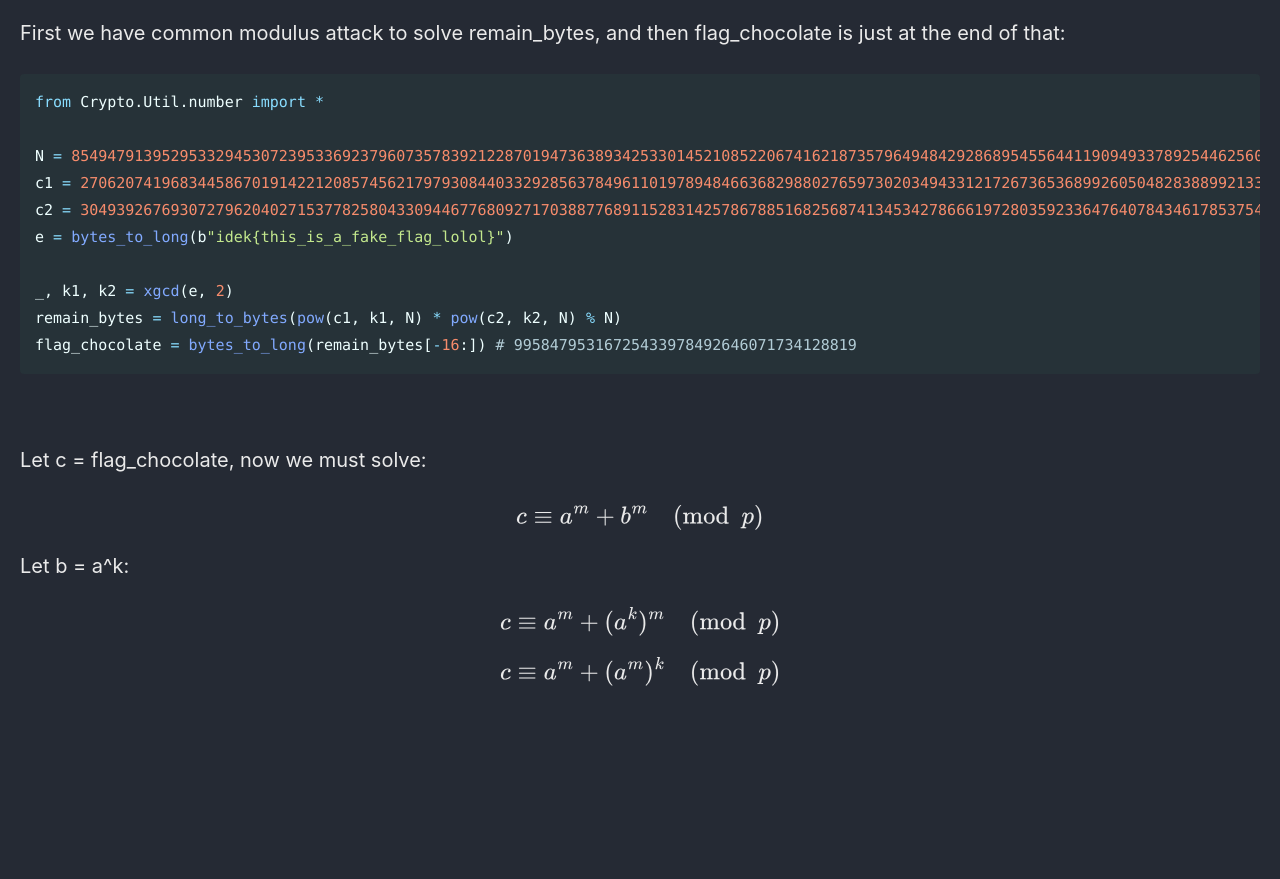
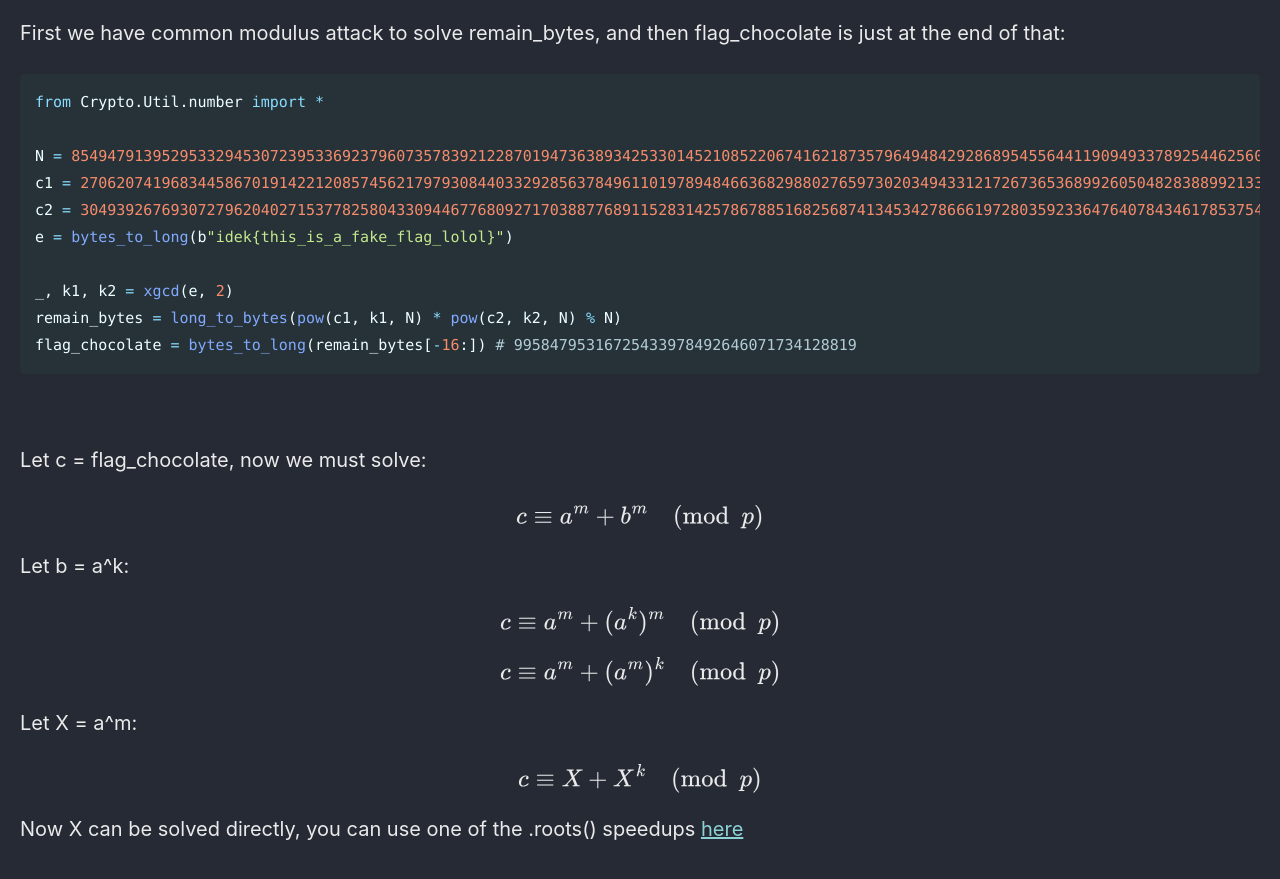
Before and after one commit to Connor-McCartney/Connor-McCartney.github.io, a Jekyll site: the page built from _pages/cryptography/other/idekCTF2025.md, in a window 1280 px wide and 900 px high, scrolled down 2024 px. Shown: the top 879 px of the window. Built offline with Jekyll 4.4.1, drawn with Linux system fonts in a browser that asks for light colours; cached includes are drawn as plain includes; before the commit the page ends 2762 px from its top, so only the background shows below that.

Commit message:
Update idekCTF2025.md

```diff
--- a/_pages/cryptography/other/idekCTF2025.md
+++ b/_pages/cryptography/other/idekCTF2025.md
@@ -104,3 +104,9 @@ Let b = a^k:
 $$c \equiv a^m + (a^k)^m \pmod p$$
 
 $$c \equiv a^m + (a^m)^k \pmod p$$
+
+Let X = a^m:
+
+$$c \equiv X + X^k \pmod p$$
+
+Now X can be solved directly, you can use one of the .roots() speedups [here](https://connor-mccartney.github.io/cryptography/other/grammarnaziMaltaQuals2025)
```
